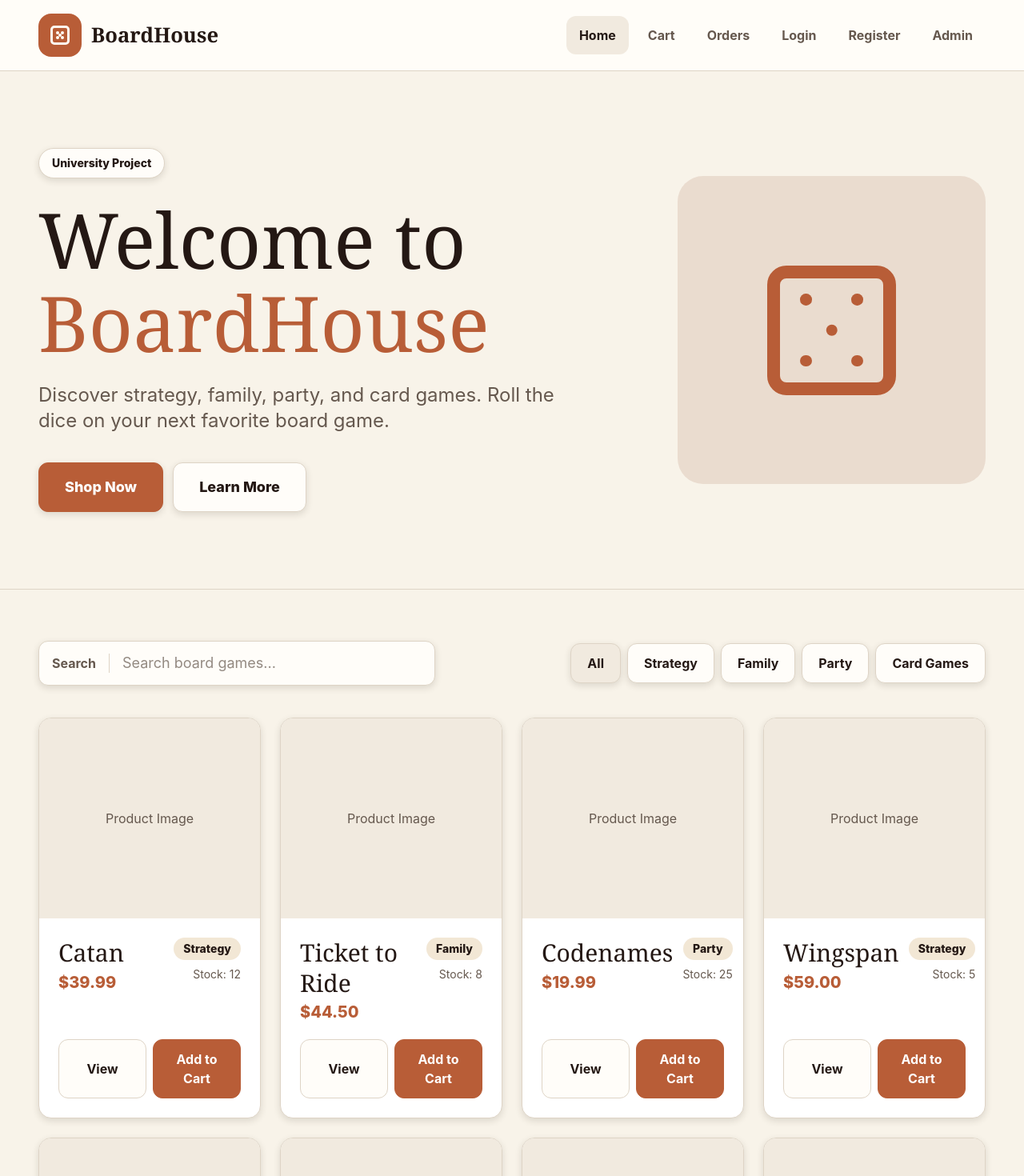
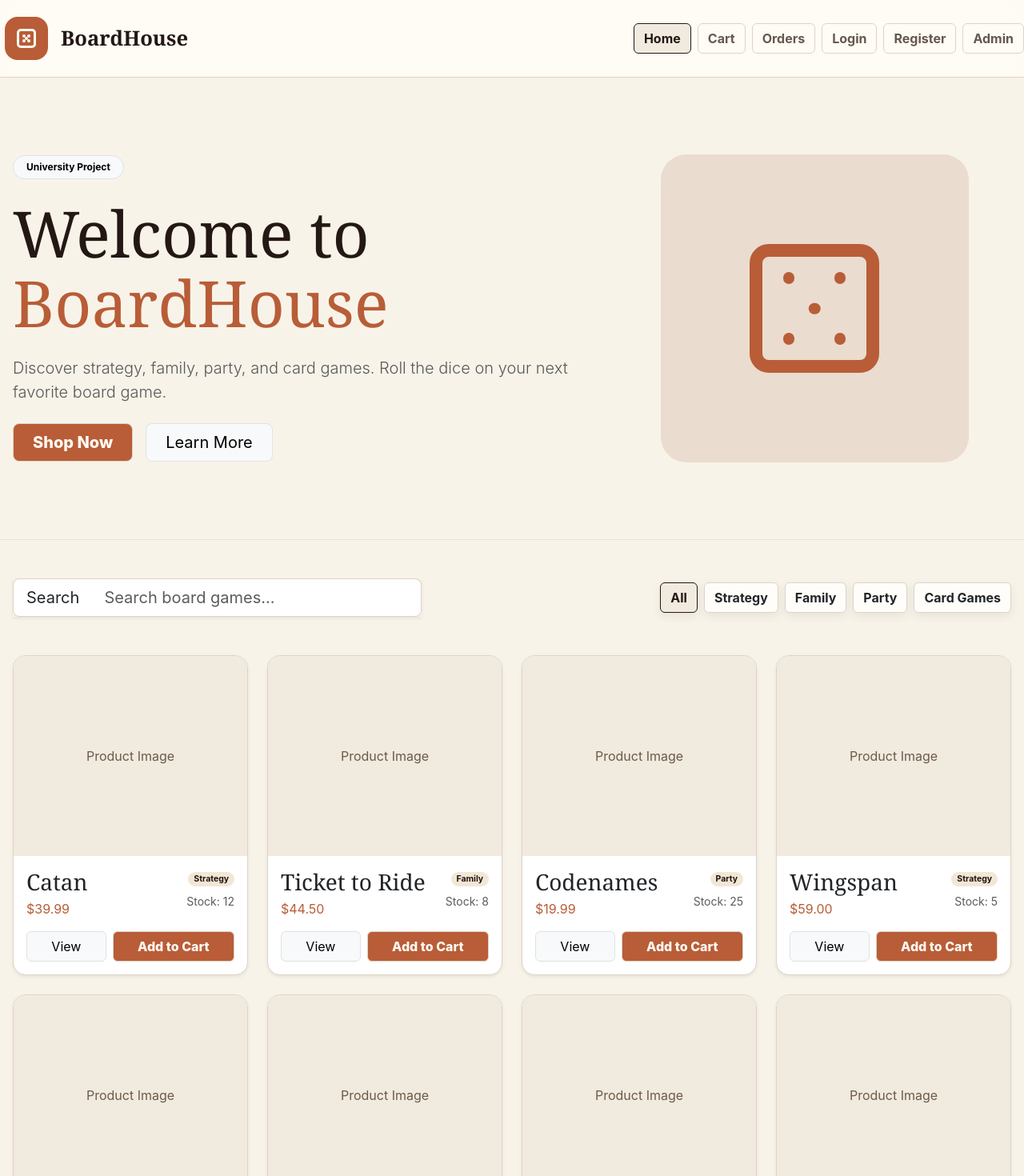
Before and after one commit to PurivatHewkao/BoardHouse, a React (Vite) app: page / in a window 1280 px wide. Shown: the top 1470 px of the page at 80% size. Built offline with nearby package versions, Linux system fonts and the light colour scheme.

Commit message:
Format to bootstrap

```diff
--- a/index.html
+++ b/index.html
@@ -4,6 +4,10 @@
     <meta charset="UTF-8" />
     <meta name="viewport" content="width=device-width, initial-scale=1.0" />
     <title>BoardHouse</title>
+    <link
+      href="https://cdn.jsdelivr.net/npm/bootstrap@5.3.3/dist/css/bootstrap.min.css"
+      rel="stylesheet"
+    />
   </head>
   <body>
     <div id="root"></div>
--- a/package.json
+++ b/package.json
@@ -9,11 +9,9 @@
     "preview": "vite preview"
   },
   "dependencies": {
-    "@tailwindcss/vite": "^4.3.2",
     "@vitejs/plugin-react": "^4.3.4",
     "react": "^19.0.0",
     "react-dom": "^19.0.0",
-    "tailwindcss": "^4.3.2",
     "vite": "^6.0.5"
   }
 }
--- a/src/App.jsx
+++ b/src/App.jsx
@@ -55,9 +55,9 @@
   const subtotal = cartItems.reduce((sum, item) => sum + item.product.price * item.quantity, 0);
 
   return (
-    <div className="flex min-h-screen flex-col">
+    <div className="app-shell">
       <Header page={page} setPage={setPage} />
-      <main className="flex-1">
+      <main>
         {page === "Home" && <HomeRoute addToCart={addToCart} />}
         {page === "Cart" && (
           <CartRoute
--- a/src/components/Header.jsx
+++ b/src/components/Header.jsx
@@ -5,24 +5,18 @@
 
 function Header({ page, setPage }) {
   return (
-    <header className="sticky top-0 z-10 border-b border-line bg-surface/95 backdrop-blur">
-      <nav className="mx-auto flex max-w-[1680px] flex-col gap-4 px-4 py-4 xl:flex-row xl:items-center xl:justify-between xl:px-12">
-        <button
-          className="flex items-center gap-3 border-0 bg-transparent p-0 font-serif text-[clamp(1.6rem,2vw,2rem)] font-bold text-ink"
-          type="button"
-          onClick={() => setPage("Home")}
-        >
-          <span className="grid h-[54px] w-[54px] flex-none place-items-center rounded-2xl bg-brand text-[#fffaf2]">
+    <header className="site-header sticky-top">
+      <nav className="container-xxl navbar navbar-expand-xl py-3">
+        <button className="brand-button navbar-brand d-flex align-items-center gap-3 border-0 bg-transparent" type="button" onClick={() => setPage("Home")}>
+          <span className="brand-icon d-inline-grid place-items-center">
             <DiceMark />
           </span>
           <span>BoardHouse</span>
         </button>
-        <div className="flex gap-2 overflow-x-auto py-1" aria-label="Main navigation">
+        <div className="nav-scroll ms-xl-auto" aria-label="Main navigation">
           {navItems.map((item) => (
             <button
-              className={`whitespace-nowrap rounded-xl px-4 py-3 font-bold transition ${
-                page === item ? "bg-soft text-ink" : "text-muted hover:bg-soft hover:text-ink"
-              }`}
+              className={page === item ? "btn nav-button active" : "btn nav-button"}
               key={item}
               type="button"
               onClick={() => setPage(item)}
--- a/src/routes/HomeRoute.jsx
+++ b/src/routes/HomeRoute.jsx
@@ -17,31 +17,29 @@
 
   return (
     <>
-      <section className="border-b border-line">
-        <div className="mx-auto max-w-[1680px] px-4 py-16 xl:px-12 xl:py-24">
-          <div className="grid items-center gap-12 lg:grid-cols-[1.15fr_0.85fr]">
-            <div>
-              <span className="mb-6 inline-flex rounded-full border border-line bg-surface px-4 py-2 text-sm font-extrabold text-ink shadow-board">
-                University Project
-              </span>
-              <h1 className="mb-6 font-serif text-6xl leading-[1.08] text-ink md:text-7xl xl:text-8xl">
-                Welcome to <span className="block text-brand">BoardHouse</span>
+      <section className="hero-section border-bottom">
+        <div className="container-xxl py-5">
+          <div className="row align-items-center g-5 py-lg-5">
+            <div className="col-lg-7">
+              <span className="badge rounded-pill text-bg-light border px-3 py-2 mb-4">University Project</span>
+              <h1 className="hero-title display-1 mb-4">
+                Welcome to <span className="d-block text-brand">BoardHouse</span>
               </h1>
-              <p className="max-w-3xl text-xl leading-8 text-muted md:text-2xl">
+              <p className="lead text-muted mb-4">
                 Discover strategy, family, party, and card games. Roll the dice on your next favorite board game.
               </p>
-              <div className="mt-9 flex flex-col gap-3 sm:flex-row">
-                <button className="rounded-xl border border-brand bg-brand px-8 py-4 text-lg font-extrabold text-white shadow-board transition hover:bg-brand-dark" type="button">
+              <div className="d-flex flex-column flex-sm-row gap-3">
+                <button className="btn btn-boardhouse btn-lg px-4" type="button">
                   Shop Now
                 </button>
-                <button className="rounded-xl border border-line bg-surface px-8 py-4 text-lg font-extrabold text-ink shadow-board transition hover:bg-soft" type="button">
+                <button className="btn btn-light btn-lg border px-4" type="button">
                   Learn More
                 </button>
               </div>
             </div>
-            <div className="flex justify-center lg:justify-end">
-              <div className="grid aspect-square w-full max-w-[385px] place-items-center rounded-[2rem] bg-[#eadccf]" aria-hidden="true">
-                <div className="large-dice grid aspect-square w-[42%] place-items-center rounded-3xl border-[1rem] border-brand text-brand">
+            <div className="col-lg-5 d-flex justify-content-lg-center">
+              <div className="hero-art" aria-hidden="true">
+                <div className="large-dice">
                   <DiceMark />
                 </div>
               </div>
@@ -50,29 +48,27 @@
         </div>
       </section>
 
-      <section className="py-12 xl:py-16">
-        <div className="mx-auto max-w-[1680px] px-4 xl:px-12">
-          <div className="mb-10 grid gap-4 lg:grid-cols-[0.85fr_1.15fr] lg:items-center">
-            <div>
-              <label className="flex min-h-14 items-center overflow-hidden rounded-xl border border-line bg-surface shadow-board">
-                <span className="border-r border-line px-4 font-bold text-muted" aria-hidden="true">
+      <section className="py-5">
+        <div className="container-xxl">
+          <div className="row g-3 align-items-center mb-5">
+            <div className="col-lg-5">
+              <label className="input-group input-group-lg shadow-sm">
+                <span className="input-group-text bg-white border-end-0" aria-hidden="true">
                   Search
                 </span>
                 <input
-                  className="min-w-0 flex-1 bg-transparent px-4 py-3 text-lg text-ink outline-none placeholder:text-muted/70"
+                  className="form-control border-start-0"
                   value={query}
                   onChange={(event) => setQuery(event.target.value)}
                   placeholder="Search board games..."
                 />
               </label>
             </div>
-            <div>
-              <div className="flex flex-wrap gap-2 lg:justify-end" aria-label="Product categories">
+            <div className="col-lg-7">
+              <div className="d-flex flex-wrap justify-content-lg-end gap-2" aria-label="Product categories">
                 {categories.map((item) => (
                   <button
-                    className={`rounded-xl border border-line px-5 py-3 font-bold shadow-board transition ${
-                      category === item ? "bg-soft text-ink" : "bg-surface text-ink hover:bg-soft"
-                    }`}
+                    className={category === item ? "btn btn-category active" : "btn btn-category"}
                     key={item}
                     type="button"
                     onClick={() => setCategory(item)}
@@ -84,9 +80,9 @@
             </div>
           </div>
 
-          <div className="grid gap-6 md:grid-cols-2 xl:grid-cols-4">
+          <div className="row row-cols-1 row-cols-md-2 row-cols-xl-4 g-4">
             {visibleProducts.map((product) => (
-              <div key={product.id}>
+              <div className="col" key={product.id}>
                 <ProductCard product={product} addToCart={addToCart} />
               </div>
             ))}
@@ -99,30 +95,24 @@
 
 function ProductCard({ product, addToCart }) {
   return (
-    <article className="flex h-full flex-col overflow-hidden rounded-2xl border border-line bg-white shadow-board">
-      <div className="grid min-h-[250px] place-items-center bg-soft text-muted">Product Image</div>
-      <div className="flex flex-1 flex-col p-6">
-        <div className="mb-5 flex justify-between gap-3">
+    <article className="card product-card h-100 shadow-sm">
+      <div className="product-image card-img-top">Product Image</div>
+      <div className="card-body d-flex flex-column">
+        <div className="d-flex justify-content-between gap-3 mb-3">
           <div>
-            <h2 className="mb-1 font-serif text-3xl leading-tight">{product.name}</h2>
-            <p className="text-xl font-extrabold text-brand">{money(product.price)}</p>
+            <h2 className="h3 mb-1">{product.name}</h2>
+            <p className="price mb-0">{money(product.price)}</p>
           </div>
-          <div className="text-right text-sm text-muted">
-            <span className="mb-2 inline-flex rounded-full bg-[#f2e7d5] px-3 py-1 font-extrabold text-ink">
-              {product.category}
-            </span>
-            <div className="whitespace-nowrap">Stock: {product.stock}</div>
+          <div className="text-end text-muted small">
+            <span className="badge rounded-pill tag mb-2">{product.category}</span>
+            <div>Stock: {product.stock}</div>
           </div>
         </div>
-        <div className="mt-auto flex gap-2">
-          <button className="flex-1 rounded-xl border border-line bg-surface px-4 py-3 font-bold text-ink transition hover:bg-soft" type="button">
+        <div className="d-flex gap-2 mt-auto">
+          <button className="btn btn-light border flex-fill" type="button">
             View
           </button>
-          <button
-            className="flex-1 rounded-xl border border-brand bg-brand px-4 py-3 font-bold text-white transition hover:bg-brand-dark"
-            type="button"
-            onClick={() => addToCart(product.id)}
-          >
+          <button className="btn btn-boardhouse flex-fill" type="button" onClick={() => addToCart(product.id)}>
             Add to Cart
           </button>
         </div>
--- a/src/styles.css
+++ b/src/styles.css
@@ -1,29 +1,21 @@
-@import "tailwindcss";
-
-@theme {
-  --color-cream: #f8f3e9;
-  --color-surface: #fffdf9;
-  --color-soft: #f1eadf;
-  --color-line: #ded4c6;
-  --color-ink: #241814;
-  --color-muted: #65584e;
-  --color-brand: #b85d37;
-  --color-brand-dark: #9f4b2b;
-  --font-serif: Georgia, "Times New Roman", serif;
-  --font-sans: Inter, ui-sans-serif, system-ui, -apple-system, BlinkMacSystemFont, "Segoe UI", sans-serif;
-  --shadow-board: 0 3px 9px rgb(52 40 28 / 0.14);
-}
-
-@layer base {
-  html {
-    background: var(--color-cream);
+:root {
+  --bh-bg: #f8f3e9;
+  --bh-surface: #fffdf9;
+  --bh-soft: #f1eadf;
+  --bh-line: #ded4c6;
+  --bh-text: #241814;
+  --bh-muted: #65584e;
+  --bh-brand: #b85d37;
+  --bh-brand-dark: #9f4b2b;
+  --bh-serif: Georgia, "Times New Roman", serif;
+  --bh-sans: Inter, ui-sans-serif, system-ui, -apple-system, BlinkMacSystemFont, "Segoe UI", sans-serif;
 }
 
 body {
   min-width: 320px;
-    background: var(--color-cream);
-    color: var(--color-ink);
-    font-family: var(--font-sans);
+  background: var(--bh-bg);
+  color: var(--bh-text);
+  font-family: var(--bh-sans);
 }
 
 button,
@@ -31,9 +23,143 @@
   font: inherit;
 }
 
-  button {
-    cursor: pointer;
+.app-shell {
+  min-height: 100vh;
+  display: flex;
+  flex-direction: column;
 }
+
+main {
+  flex: 1;
+}
+
+.container-xxl {
+  --bs-gutter-x: 2rem;
+}
+
+.card,
+.form-control,
+.input-group-text,
+.btn,
+.list-group-item {
+  border-color: var(--bh-line);
+}
+
+.card {
+  background: #fff;
+  border-radius: 1rem;
+}
+
+.site-header {
+  background: rgba(255, 251, 245, 0.96);
+  border-bottom: 1px solid var(--bh-line);
+  backdrop-filter: blur(12px);
+}
+
+.site-footer {
+  background: #f5efe4;
+}
+
+.brand-button {
+  color: var(--bh-text);
+  font-family: var(--bh-serif);
+  font-size: clamp(1.6rem, 2vw, 2rem);
+  font-weight: 700;
+}
+
+.brand-icon {
+  width: 54px;
+  height: 54px;
+  flex: 0 0 auto;
+  border-radius: 1rem;
+  background: var(--bh-brand);
+  color: #fffaf2;
+  place-items: center;
+}
+
+.nav-scroll {
+  display: flex;
+  gap: 0.5rem;
+  overflow-x: auto;
+  padding-block: 0.25rem;
+}
+
+.nav-button {
+  white-space: nowrap;
+  color: var(--bh-muted);
+  font-weight: 700;
+}
+
+.nav-button.active,
+.nav-button:hover {
+  background: var(--bh-soft);
+  color: var(--bh-text);
+}
+
+.hero-section {
+  background: var(--bh-bg);
+}
+
+.hero-title,
+.page-title,
+.product-card h2,
+.site-footer h2 {
+  font-family: var(--bh-serif);
+}
+
+.hero-title {
+  letter-spacing: 0;
+  line-height: 1.08;
+}
+
+.text-brand,
+.price,
+.link-boardhouse {
+  color: var(--bh-brand) !important;
+}
+
+.btn-boardhouse {
+  --bs-btn-color: #fffaf5;
+  --bs-btn-bg: var(--bh-brand);
+  --bs-btn-border-color: var(--bh-brand);
+  --bs-btn-hover-color: #fffaf5;
+  --bs-btn-hover-bg: var(--bh-brand-dark);
+  --bs-btn-hover-border-color: var(--bh-brand-dark);
+  --bs-btn-active-color: #fffaf5;
+  --bs-btn-active-bg: var(--bh-brand-dark);
+  --bs-btn-active-border-color: var(--bh-brand-dark);
+  font-weight: 800;
+}
+
+.btn-category {
+  background: var(--bh-surface);
+  border: 1px solid var(--bh-line);
+  box-shadow: 0 0.25rem 0.75rem rgba(52, 40, 28, 0.08);
+  font-weight: 700;
+}
+
+.btn-category.active,
+.btn-category:hover {
+  background: var(--bh-soft);
+}
+
+.hero-art {
+  width: min(100%, 385px);
+  aspect-ratio: 1;
+  display: grid;
+  place-items: center;
+  border-radius: 2rem;
+  background: #eadccf;
+}
+
+.large-dice {
+  width: 42%;
+  aspect-ratio: 1;
+  display: grid;
+  place-items: center;
+  border: 1rem solid var(--bh-brand);
+  border-radius: 1.5rem;
+  color: var(--bh-brand);
 }
 
 .dice-mark {
@@ -111,15 +237,69 @@
   bottom: 0;
 }
 
+.product-card {
+  overflow: hidden;
+}
+
+.product-image {
+  min-height: 250px;
+  display: grid;
+  place-items: center;
+  background: var(--bh-soft);
+  color: #6c5b49;
+}
+
+.tag,
+.status {
+  background: #f2e7d5;
+  color: #1e1510;
+}
+
+.status.primary {
+  background: var(--bh-brand);
+  color: #fffaf5;
+}
+
+.cart-thumb {
+  width: 96px;
+  height: 96px;
+  border-radius: 0.75rem;
+  background: var(--bh-soft);
+}
+
+.quantity-button {
+  width: 44px;
+  height: 44px;
+  padding: 0;
+  font-size: 1.25rem;
+}
+
+.quantity-value {
+  min-width: 2rem;
+  text-align: center;
+  font-size: 1.25rem;
+  font-weight: 700;
+}
+
+.auth-wrap {
+  max-width: 624px;
+}
+
+.list-group-item.active {
+  background: var(--bh-brand);
+  border-color: var(--bh-brand);
+}
+
 .tiny-grid,
 .tiny-box,
 .tiny-list {
   width: 18px;
   height: 18px;
   display: inline-block;
+  margin-right: 0.6rem;
   border: 2px solid currentColor;
   border-radius: 3px;
-  flex: 0 0 auto;
+  vertical-align: -0.2rem;
 }
 
 .tiny-grid {
@@ -149,3 +329,52 @@
 .tiny-list::after {
   bottom: 4px;
 }
+
+.stat-icon {
+  width: 64px;
+  height: 64px;
+  display: grid;
+  place-items: center;
+  flex: 0 0 auto;
+  border-radius: 1rem;
+  background: #f5ede7;
+  color: var(--bh-brand);
+  font-size: 1.75rem;
+  font-weight: 800;
+}
+
+.stat-icon.box::before {
+  content: "P";
+}
+
+.stat-icon.bag::before {
+  content: "O";
+}
+
+.stat-icon.users::before {
+  content: "C";
+}
+
+.stat-icon.cash::before {
+  content: "$";
+}
+
+@media (max-width: 760px) {
+  .container-xxl {
+    --bs-gutter-x: 1rem;
+  }
+
+  .brand-icon {
+    width: 48px;
+    height: 48px;
+  }
+
+  .hero-title {
+    font-size: 3.25rem;
+  }
+
+  .cart-thumb {
+    width: 76px;
+    height: 76px;
+  }
+}
```
Also changed, not shown: src/components/Footer.jsx (+13 -13 lines), src/routes/AdminRoute.jsx (+19 -19 lines), src/routes/AuthRoutes.jsx (+24 -24 lines), src/routes/CartRoute.jsx (+29 -29 lines), src/routes/OrdersRoute.jsx (+12 -18 lines), vite.config.js (deleted, +0 -7 lines), 1 other file (tests, documents, lock files or other folders). Lines whose indentation alone changed are shown as unchanged.
